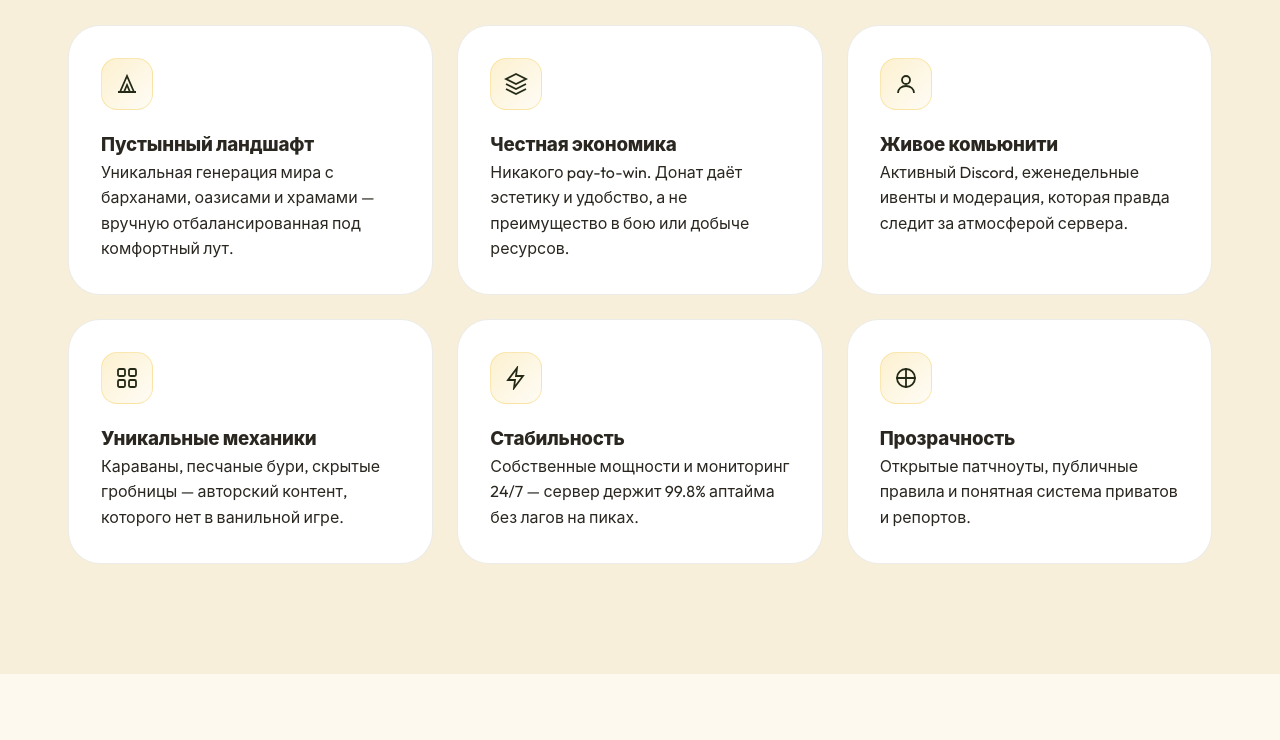
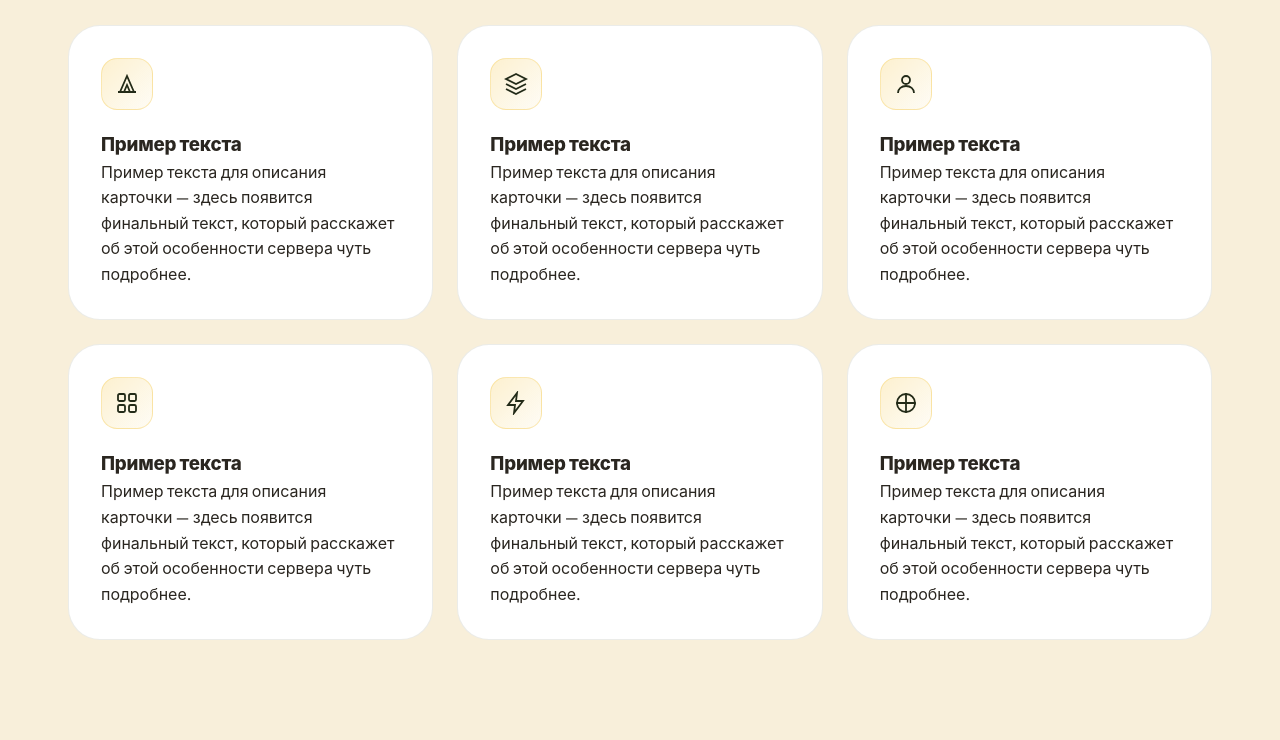
Before and after one commit to Dtermi/clarity, a website: page index.html in a window 1280 px wide. Shown: the part 1120-1860 px from the top of the page. Drawn offline with Linux system fonts and the light colour scheme.

Commit message:
Add files via upload

```diff
--- a/index.html
+++ b/index.html
@@ -55,9 +55,10 @@
   .biome-chip .sq{ width:8px; height:8px; border-radius:2px; }
 
   .explore-section{ padding:70px 0 130px; }
-  .explore-grid{ display:grid; grid-template-columns:repeat(3,1fr); gap:22px; }
+  .explore-grid{ display:flex; flex-wrap:wrap; justify-content:center; gap:22px; }
   .explore-card{
     display:flex; flex-direction:column; gap:14px;
+    flex:0 1 calc((100% - 44px)/3);
     padding:30px; border-radius:var(--r-lg);
     background:linear-gradient(155deg, rgba(255,255,255,.85), rgba(253,249,239,.6));
     border:1px solid var(--line);
@@ -67,8 +68,8 @@
   .explore-card h3{ font-size:19px; }
   .explore-card p{ font-size:14px; color:var(--ink-soft); flex:1; }
   .explore-arrow{ display:inline-flex; align-items:center; gap:6px; font-size:13.5px; font-weight:700; color:var(--olive); }
-  @media(max-width:960px){ .explore-grid{ grid-template-columns:1fr 1fr; } }
-  @media(max-width:640px){ .explore-grid{ grid-template-columns:1fr; } }
+  @media(max-width:960px){ .explore-card{ flex:0 1 calc((100% - 22px)/2); } }
+  @media(max-width:640px){ .explore-card{ flex:0 1 100%; } }
 
   .why-band{
     position:relative; margin:0 0 -1px;
@@ -150,33 +151,33 @@
       <div class="grid-3">
         <div class="card reveal">
           <div class="icon-tile"><svg viewBox="0 0 24 24" fill="none" stroke="currentColor" stroke-width="1.8"><path d="M3 20h18M5 20 12 4l7 16M9 20l3-7 3 7"/></svg></div>
-          <h3>Пустынный ландшафт</h3>
-          <p>Уникальная генерация мира с барханами, оазисами и храмами — вручную отбалансированная под комфортный лут.</p>
+          <h3>Пример текста</h3>
+          <p>Пример текста для описания карточки — здесь появится финальный текст, который расскажет об этой особенности сервера чуть подробнее.</p>
         </div>
         <div class="card reveal reveal-delay-1">
           <div class="icon-tile"><svg viewBox="0 0 24 24" fill="none" stroke="currentColor" stroke-width="1.8"><path d="M12 2 2 7l10 5 10-5-10-5ZM2 17l10 5 10-5M2 12l10 5 10-5"/></svg></div>
-          <h3>Честная экономика</h3>
-          <p>Никакого pay-to-win. Донат даёт эстетику и удобство, а не преимущество в бою или добыче ресурсов.</p>
+          <h3>Пример текста</h3>
+          <p>Пример текста для описания карточки — здесь появится финальный текст, который расскажет об этой особенности сервера чуть подробнее.</p>
         </div>
         <div class="card reveal reveal-delay-2">
           <div class="icon-tile"><svg viewBox="0 0 24 24" fill="none" stroke="currentColor" stroke-width="1.8"><circle cx="12" cy="8" r="4"/><path d="M4 21c0-4.4 3.6-7 8-7s8 2.6 8 7"/></svg></div>
-          <h3>Живое комьюнити</h3>
-          <p>Активный Discord, еженедельные ивенты и модерация, которая правда следит за атмосферой сервера.</p>
+          <h3>Пример текста</h3>
+          <p>Пример текста для описания карточки — здесь появится финальный текст, который расскажет об этой особенности сервера чуть подробнее.</p>
         </div>
         <div class="card reveal">
           <div class="icon-tile"><svg viewBox="0 0 24 24" fill="none" stroke="currentColor" stroke-width="1.8"><rect x="3" y="3" width="7" height="7" rx="1.5"/><rect x="14" y="3" width="7" height="7" rx="1.5"/><rect x="3" y="14" width="7" height="7" rx="1.5"/><rect x="14" y="14" width="7" height="7" rx="1.5"/></svg></div>
-          <h3>Уникальные механики</h3>
-          <p>Караваны, песчаные бури, скрытые гробницы — авторский контент, которого нет в ванильной игре.</p>
+          <h3>Пример текста</h3>
+          <p>Пример текста для описания карточки — здесь появится финальный текст, который расскажет об этой особенности сервера чуть подробнее.</p>
         </div>
         <div class="card reveal reveal-delay-1">
           <div class="icon-tile"><svg viewBox="0 0 24 24" fill="none" stroke="currentColor" stroke-width="1.8"><path d="M13 2 4 14h7l-1 8 9-12h-7l1-8Z"/></svg></div>
-          <h3>Стабильность</h3>
-          <p>Собственные мощности и мониторинг 24/7 — сервер держит 99.8% аптайма без лагов на пиках.</p>
+          <h3>Пример текста</h3>
+          <p>Пример текста для описания карточки — здесь появится финальный текст, который расскажет об этой особенности сервера чуть подробнее.</p>
         </div>
         <div class="card reveal reveal-delay-2">
           <div class="icon-tile"><svg viewBox="0 0 24 24" fill="none" stroke="currentColor" stroke-width="1.8"><path d="M12 3v18M3 12h18" stroke-linecap="round"/><circle cx="12" cy="12" r="9"/></svg></div>
-          <h3>Прозрачность</h3>
-          <p>Открытые патчноуты, публичные правила и понятная система приватов и репортов.</p>
+          <h3>Пример текста</h3>
+          <p>Пример текста для описания карточки — здесь появится финальный текст, который расскажет об этой особенности сервера чуть подробнее.</p>
         </div>
       </div>
 
@@ -241,7 +242,7 @@
           <span class="brand-mark"><svg viewBox="0 0 24 24" fill="none"><rect x="3.2" y="6" width="17.6" height="12.2" rx="4.2" fill="#FFFDF6" stroke="#232B18" stroke-width="1.3"/><rect x="6" y="17.8" width="2.6" height="3.4" rx="1.1" fill="#FFFDF6" stroke="#232B18" stroke-width="1"/><rect x="10.7" y="17.8" width="2.6" height="4.2" rx="1.1" fill="#FFFDF6" stroke="#232B18" stroke-width="1"/><rect x="15.4" y="17.8" width="2.6" height="3.4" rx="1.1" fill="#FFFDF6" stroke="#232B18" stroke-width="1"/><rect x="7.6" y="10.4" width="2.1" height="2.1" fill="#232B18"/><rect x="14.3" y="10.4" width="2.1" height="2.1" fill="#232B18"/><path d="M9 15c1.2 1.5 4.8 1.5 6 0" stroke="#232B18" stroke-width="1.3" stroke-linecap="round" fill="none"/><rect x="3.2" y="8.4" width="17.6" height="1.7" fill="#FF7A5C"/></svg></span>
           <span>Clarity</span>
         </div>
-        <p style="max-width:280px; font-size:14px;">Современный Minecraft-сервер с пустынным биомом. Минимализм, честная экономика, живое комьюнити.</p>
+        <p style="max-width:280px; font-size:14px;">Minecraft-сервер с дружным коллективом и классными механиками. Место, где интересно играть и легко найти своих.</p>
       </div>
       <div class="footer-col">
         <h4>Проект</h4>
--- a/style.css
+++ b/style.css
@@ -312,8 +312,8 @@ h1,h2,h3,h4{ font-weight:800; letter-spacing:-.01em; color:var(--ink); }
 footer{
   background:var(--olive-deep);
   color:rgba(246,239,221,.7);
-  padding:72px 0 28px;
-  margin-top:140px;
+  padding:56px 0 28px;
+  margin-top:64px;
   position:relative;
   overflow:hidden;
 }
```
